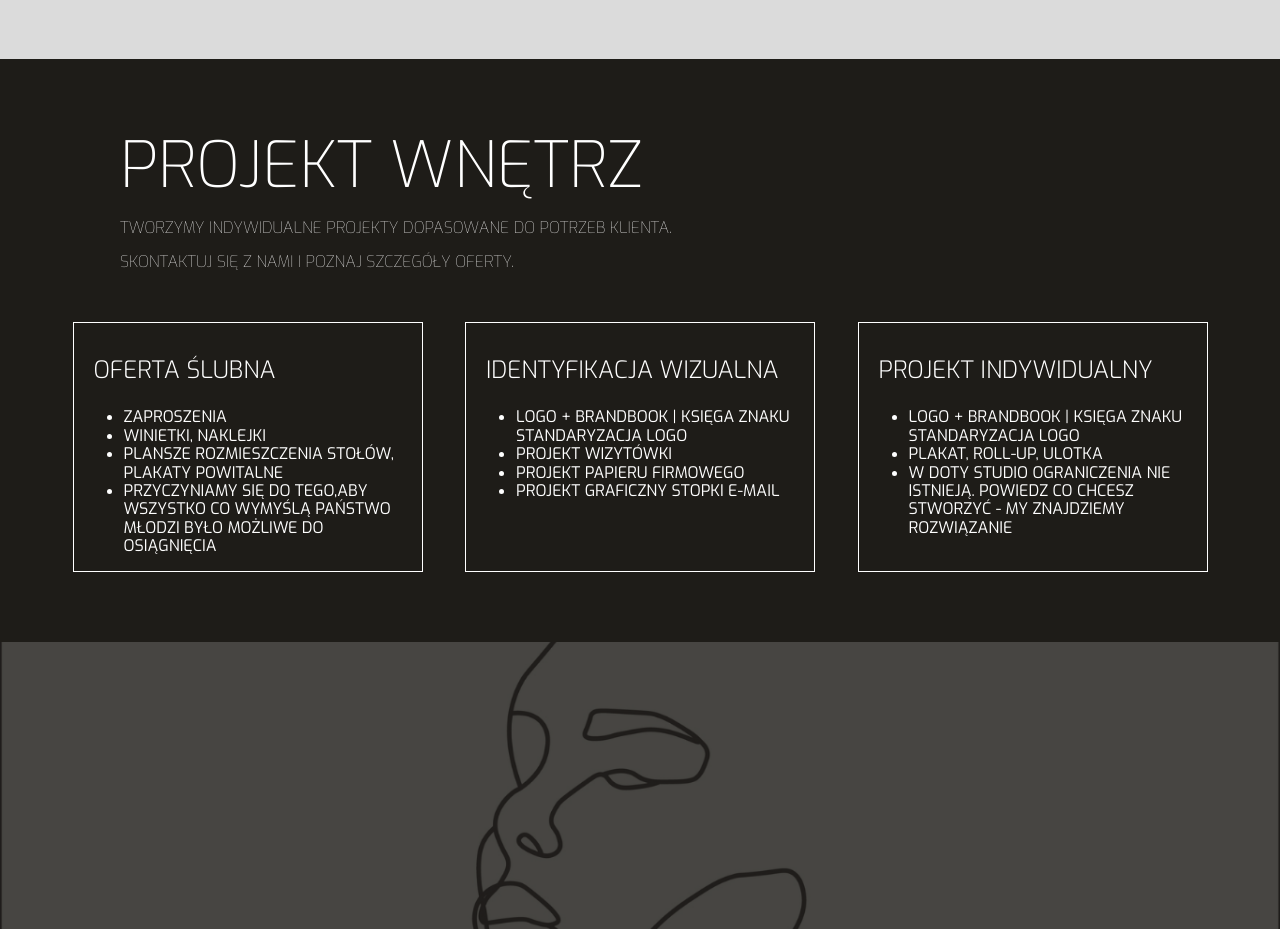
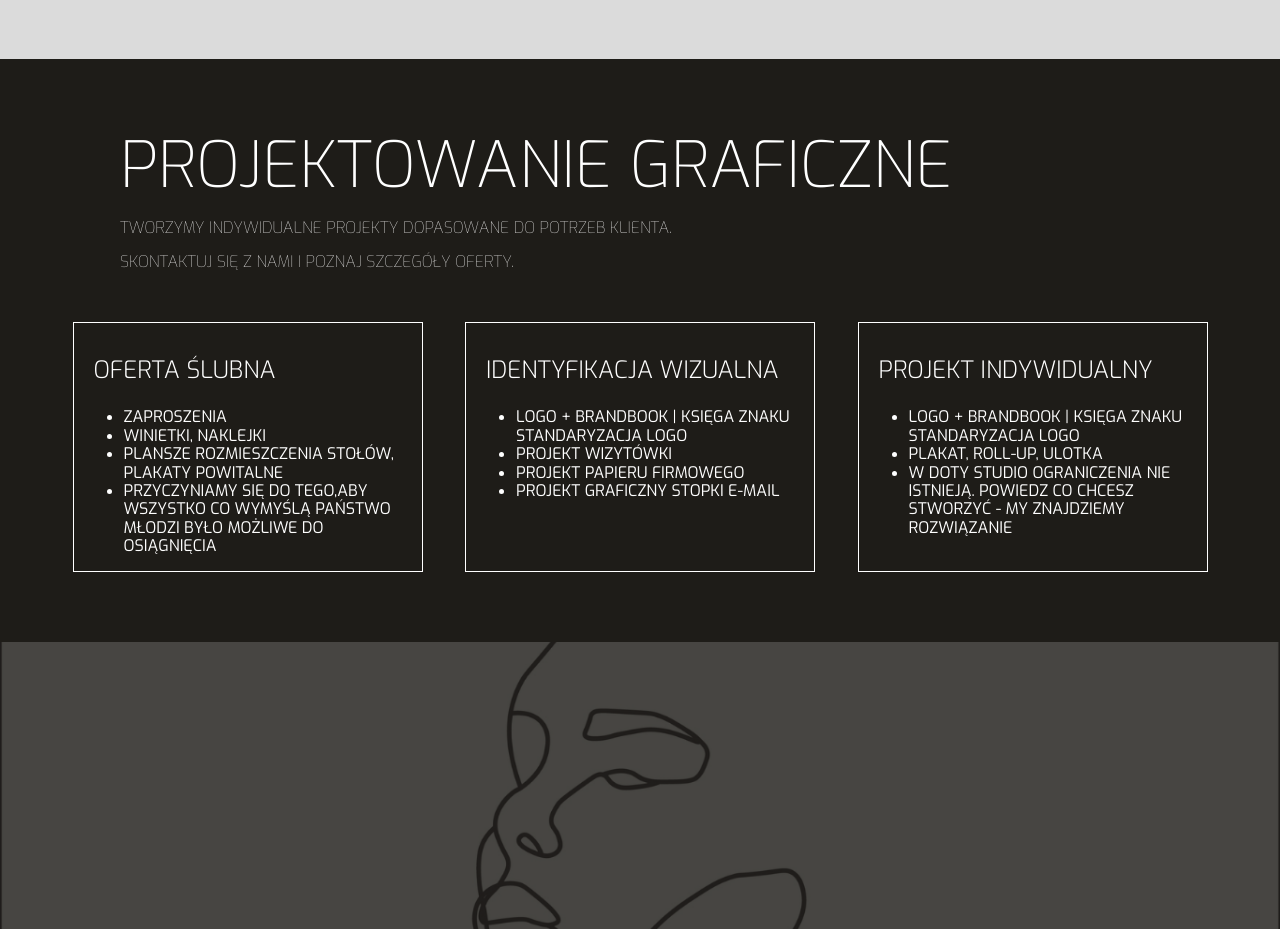
Before and after one commit to JustynaKow/doty_studio, a React (Create React App) app: page / in a window 1280 px wide. Shown: the part 4440-5369 px from the top of the page. Built offline with nearby package versions, Linux system fonts and the light colour scheme.

Commit message:
fix: title in Graphic

```diff
--- a/src/features/DotyStudio/Graphics/index.js
+++ b/src/features/DotyStudio/Graphics/index.js
@@ -11,7 +11,7 @@ import { graphic } from "./graphic";
 
 const Graphic = () => (
   <StyledGraphic>
-    <Heading>PROJEKT WNĘTRZ</Heading>
+    <Heading>PROJEKTOWANIE GRAFICZNE</Heading>
     <Paragraph>
       TWORZYMY indywidualne projekty dopasowane do potrzeb klienta.
     </Paragraph>
```
